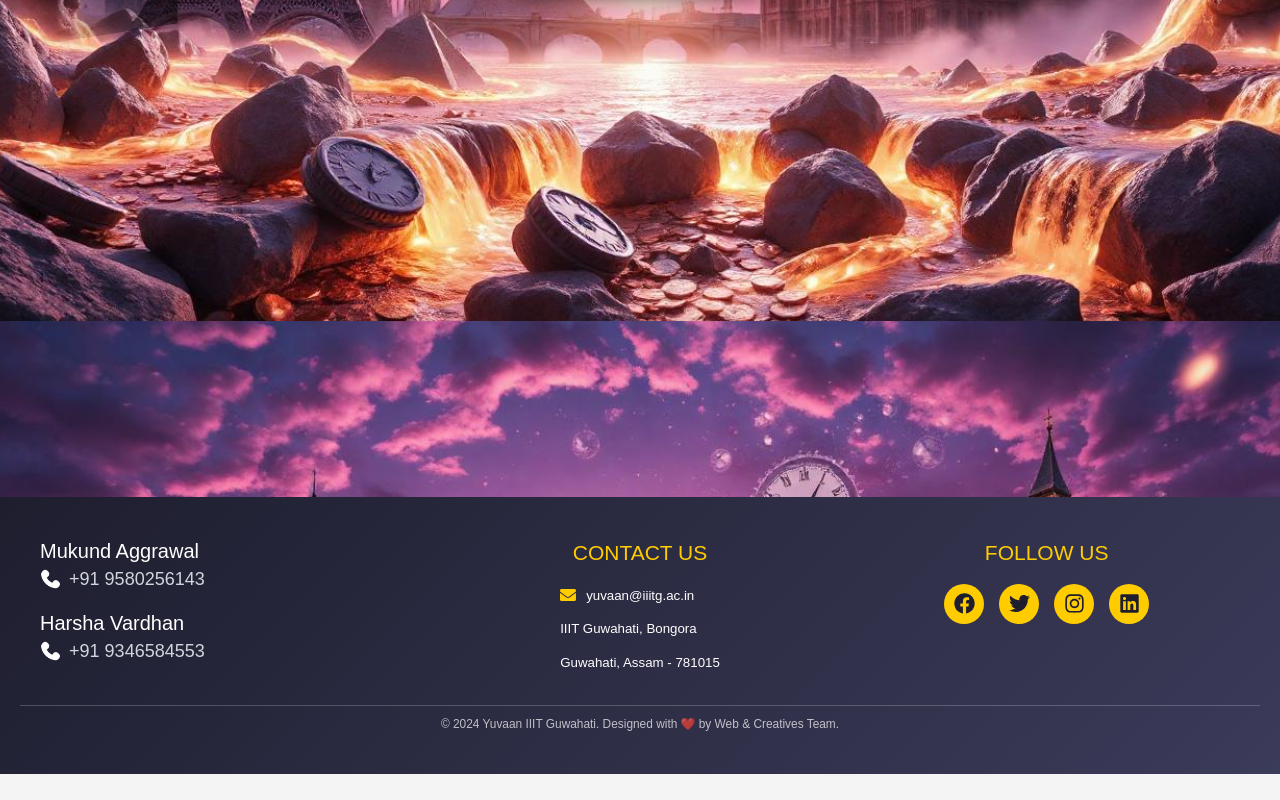
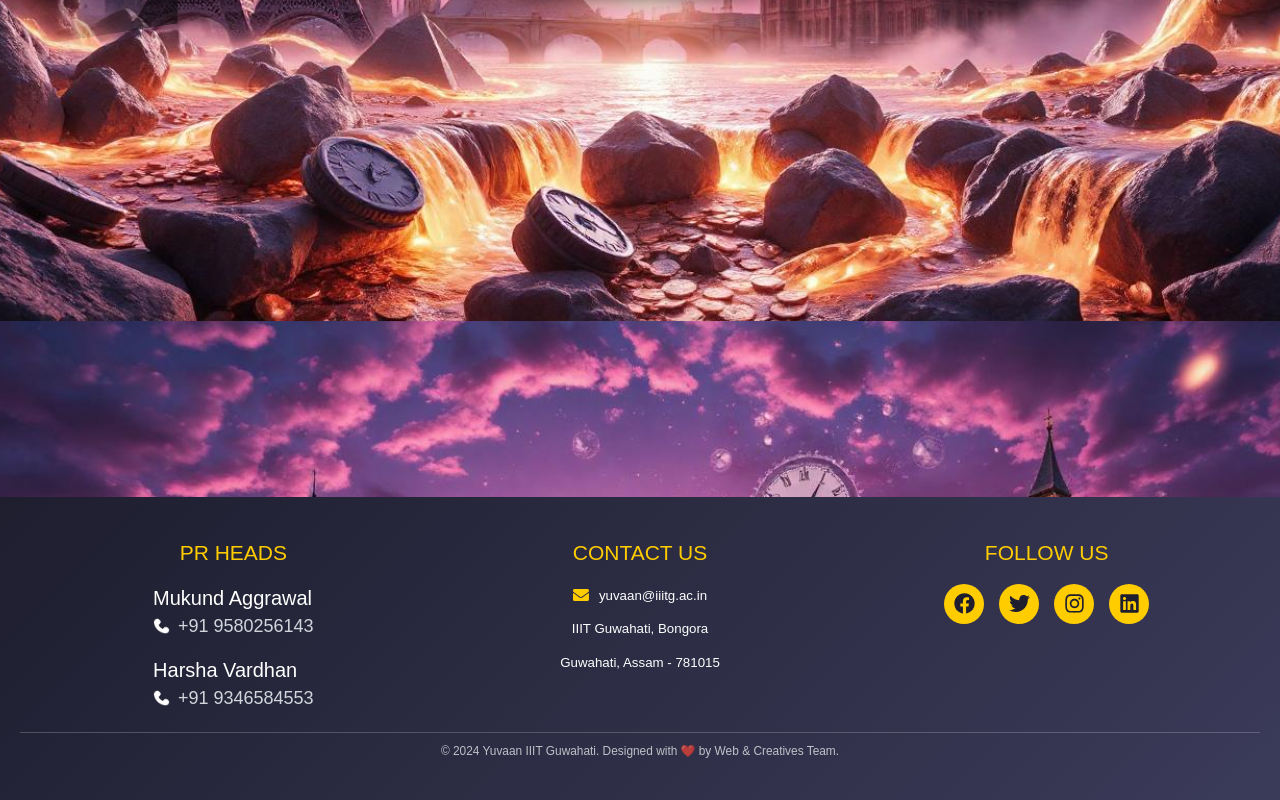
Before and after one commit to SnehanshuPal27/Yuvaan2k25, a React (Vite) app: page /eventIndex in a window 1280 px wide. Shown: the part 1279-2079 px from the top of the page. Before the commit the page ends 2053 px from the top, so only its background shows below. Built offline with nearby package versions, Linux system fonts and the light colour scheme; a web font is replaced by a local one.

Commit message:
responsive footer

```diff
--- a/src/components/footer/footer.jsx
+++ b/src/components/footer/footer.jsx
@@ -5,13 +5,14 @@ import { FaFacebook, FaTwitter, FaInstagram, FaLinkedin, FaEnvelope } from 'reac
 function Footer() {
     return (
         <footer className="modern-footer">
-            <div className="footer-container flex justify-between">
-                <div className="footer-section about">
-                    <div className='h-full flex flex-col gap-4'>
+            <div className="footer-container flex justify-between ">
+                <div className="footer-section about h-[13rem] md:h-auto">
+                    <h3 className='text-center'>PR Heads</h3>
+                    <div className='h-full flex flex-col gap-4 items-center '>
                         <div>
                             <h4 className='text-white text-xl'>Mukund Aggrawal</h4>
                             <div className='flex gap-2 items-center '>
-                                <img className='h-5' src="/phone-icon.png" alt="" />
+                                <img className='h-4' src="/phone-icon.png" alt="" />
                                 <h4 className='text-gray-300 text-lg'>+91 9580256143</h4>
                             </div>
                         </div>
@@ -19,22 +20,22 @@ function Footer() {
                         <div>
                             <h4 className='text-white text-xl'>Harsha Vardhan</h4>
                             <div className='flex gap-2 items-center '>
-                                <img className='h-5' src="/phone-icon.png" alt="" />
+                                <img className='h-4' src="/phone-icon.png" alt="" />
                                 <h4 className='text-gray-300 text-lg'>+91 9346584553</h4>
                             </div>
                         </div>
                     </div>
                 </div>
-                <div className="footer-section contact">
+                <div className="footer-section contact h-[13rem] md:h-auto ">
                     <h3>Contact Us</h3>
-                    <ul>
+                    <ul className='flex flex-col items-center'>
                         <li><FaEnvelope className="icon" /> yuvaan@iiitg.ac.in</li>
                         <li>IIIT Guwahati, Bongora </li>
                         <li>Guwahati, Assam - 781015</li>
 
                     </ul>
                 </div>
-                <div className="footer-section social">
+                <div className="footer-section social h-[6rem] md:h-auto">
                     <h3>Follow Us</h3>
                     <div className="social-icons">
                         <a href="https://www.facebook.com/YuvaanIIITG/" target="_blank" rel="noreferrer">
```
